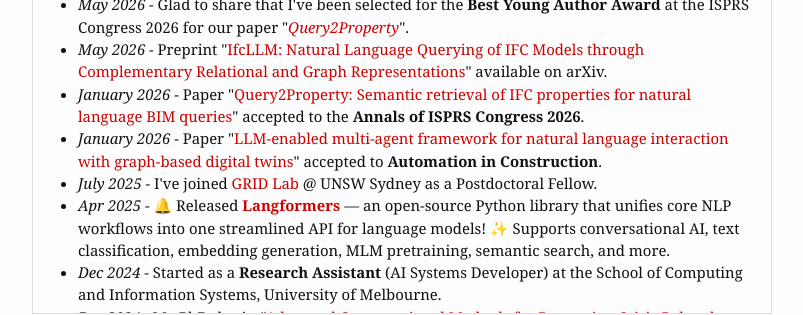
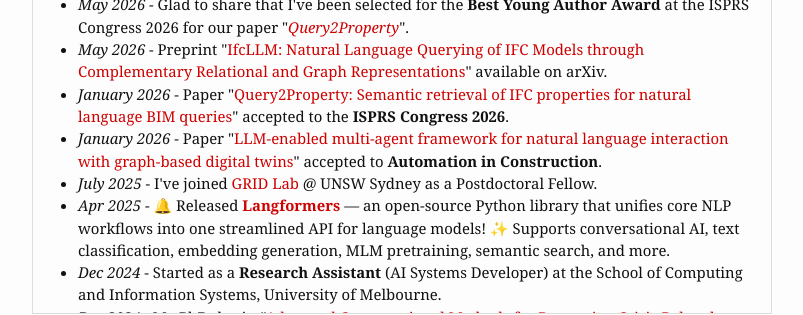
Before and after one commit to rabindralamsal/personal-site, a Jekyll site: the page built from index.html, in a window 1280 px wide and 900 px high, scrolled down 480 px. Shown: the part 154-469 px from the top of the window, without its empty margins (238-1041 px from the left). Built offline with Jekyll 4.4.1, drawn with Linux system fonts in a browser that asks for light colours.

Commit message:
Update index.html

```diff
--- a/index.html
+++ b/index.html
@@ -22,7 +22,7 @@
 <li><i>June 2026</i> - Paper "<a href="https://arxiv.org/abs/2607.14542">CityLLM: A framework for natural-language querying of semantic 3D city models</a>" accepted to the <b>21st International 3D GeoInfo Conference</b>. The work will appear in the ISPRS Annals of the Photogrammetry, Remote Sensing and Spatial Information Sciences.</li>
 <li><i>May 2026</i> - Glad to share that I've been selected for the <strong>Best Young Author Award</strong> at the ISPRS Congress 2026 for our paper "<i><a href="https://isprs-annals.copernicus.org/articles/XI-4-2026/323/2026/">Query2Property</a></i>". </li>
 <li><i>May 2026</i> - Preprint "<a href="https://arxiv.org/abs/2605.13236">IfcLLM: Natural Language Querying of IFC Models through Complementary Relational and Graph Representations</a>" available on arXiv.</li>
-<li><i>January 2026</i> - Paper "<a href="https://isprs-annals.copernicus.org/articles/XI-4-2026/323/2026/">Query2Property: Semantic retrieval of IFC properties for natural language BIM queries</a>" accepted to the <b>Annals of ISPRS Congress 2026</b>.</li>
+<li><i>January 2026</i> - Paper "<a href="https://isprs-annals.copernicus.org/articles/XI-4-2026/323/2026/">Query2Property: Semantic retrieval of IFC properties for natural language BIM queries</a>" accepted to the <b>ISPRS Congress 2026</b>.</li>
 <li><i>January 2026</i> - Paper "<a href="https://www.sciencedirect.com/science/article/pii/S0926580526000324">LLM-enabled multi-agent framework for natural language interaction with graph-based digital twins</a>" accepted to <b>Automation in Construction</b>.</li>
 <li><i>July 2025</i> - I've joined <a href="https://www.unsw.edu.au/arts-design-architecture/our-schools/built-environment/our-research/clusters-groups/grid">GRID Lab</a> @ UNSW Sydney as a Postdoctoral Fellow.</li>
 <li><i>Apr 2025</i> - 🔔 Released <b><a href="https://langformers.com">Langformers</a></b> — an open-source Python library that unifies core NLP workflows into one streamlined API for language models! ✨ Supports conversational AI, text classification, embedding generation, MLM pretraining, semantic search, and more.</li>
```
